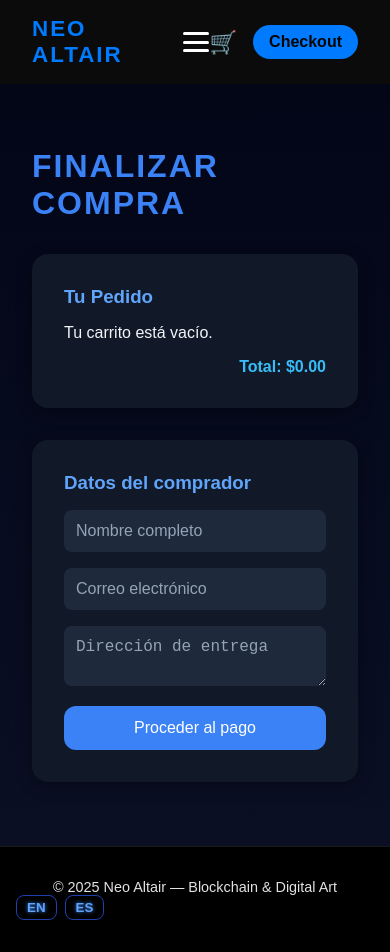
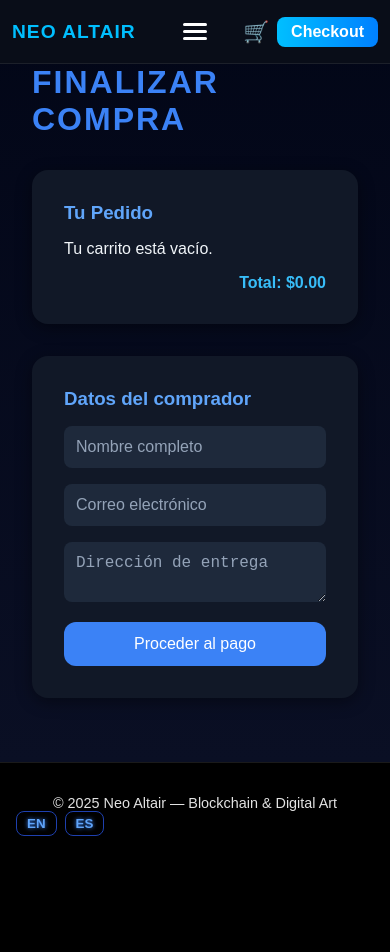
Before and after one commit to khevoc/web-alt-N, a React (Vite) app in the folder frontend/: page /checkout in a window 390 px wide. After the commit the page ends 868 px from the top, so only its background shows below. Built offline with nearby package versions, Linux system fonts and the light colour scheme.

Commit message:
navbar css

```diff
--- a/frontend/src/components/Navbar/Navbar.css
+++ b/frontend/src/components/Navbar/Navbar.css
@@ -1,111 +1,166 @@
+/* === Navbar general === */
 .navbar {
+  position: fixed;
+  top: 0;
+  left: 0;
+  width: 100%;
+  height: 64px;
   display: flex;
   align-items: center;
   justify-content: space-between;
-  padding: 1rem 2rem;
-  background: #0b0b0b;
-  color: white;
-  position: relative;
-  z-index: 100;
+  padding: 0 16px;
+  background: rgba(10, 15, 25, 0.9);
+  backdrop-filter: blur(10px);
+  border-bottom: 1px solid rgba(255, 255, 255, 0.08);
+  z-index: 1000;
 }
 
-.nav-links {
-  display: flex;
-  gap: 1.5rem;
+/* === Logo === */
+.logo {
+  flex: 1;
+}
+
+.logo-link {
+  color: #00bfff;
+  font-weight: 700;
+  font-size: 1.2rem;
+  text-decoration: none;
+  letter-spacing: 1px;
+  transition: color 0.3s ease;
+}
+
+.logo-link:hover {
+  color: #66d9ff;
+}
+
+/* === Botón hamburguesa === */
+.menu-toggle {
+  display: none;
+  flex-direction: column;
+  justify-content: center;
+  align-items: center;
+  gap: 4px;
+  background: transparent;
+  border: none;
+  cursor: pointer;
+  z-index: 1100;
+}
+
+.menu-toggle .bar {
+  width: 24px;
+  height: 3px;
+  background: #ffffff;
+  border-radius: 2px;
   transition: all 0.3s ease;
 }
 
-/* Botón hamburguesa oculto en escritorio */
-.menu-toggle {
-  display: none;
-  flex-direction: column;
-  justify-content: space-between;
-  width: 26px;
-  height: 20px;
-  background: none;
-  border: none;
-  cursor: pointer;
+/* === Enlaces del navbar === */
+.nav-links {
+  display: flex;
+  gap: 24px;
+  transition: all 0.3s ease;
+  margin-right: 2.5rem;
 }
 
-.menu-toggle .bar {
-  height: 3px;
-  width: 100%;
-  background-color: white;
-  border-radius: 5px;
+.nav-links a {
+  color: #e0e0e0;
+  text-decoration: none;
+  font-weight: 500;
+  transition: color 0.3s ease;
 }
 
-/* MODO MÓVIL */
+.nav-links a:hover,
+.nav-links a.active {
+  color: #00bfff;
+}
+
+/* === Acciones: carrito y botón Pay === */
+.nav-actions {
+  display: flex;
+  align-items: center;
+  gap: 12px;
+}
+
+.btn-cart {
+  font-size: 1.3rem;
+  text-decoration: none;
+  color: #fff;
+  transition: transform 0.2s ease;
+}
+
+.btn-cart:hover {
+  transform: scale(1.1);
+}
+
+.btn-primary {
+  background: linear-gradient(90deg, #00bfff, #0080ff);
+  border: none;
+  border-radius: 8px;
+  padding: 6px 14px;
+  color: white;
+  font-weight: 600;
+  text-decoration: none;
+  transition: background 0.3s ease;
+}
+
+.btn-primary:hover {
+  background: linear-gradient(90deg, #0080ff, #00bfff);
+}
+
+/* === Vista móvil === */
 @media (max-width: 768px) {
+  .navbar {
+    justify-content: center;
+    padding: 0 8px;
+  }
+
+  /* Logo fijo a la izquierda */
+  .logo {
+    position: absolute;
+    left: 12px;
+  }
+
+  /* Botón hamburguesa al centro */
   .menu-toggle {
     display: flex;
+    position: absolute;
+    left: 50%;
+    transform: translateX(-50%);
   }
 
+  /* Carrito y botón "Pay" fijos a la derecha */
+  .nav-actions {
+    position: absolute;
+    right: 12px;
+    display: flex;
+    gap: 8px;
+  }
+
+  /* Menú desplegable */
   .nav-links {
     position: absolute;
-    top: 70px;
-    right: 0;
-    background: rgba(10, 10, 10, 0.95);
+    top: 64px;
+    left: 0;
+    width: 100%;
     flex-direction: column;
-    align-items: flex-start;
-    padding: 1rem 2rem;
-    width: 200px;
-    height: auto;
-    gap: 1rem;
-    border-left: 1px solid rgba(255, 255, 255, 0.1);
+    align-items: center;
+    background: rgba(10, 15, 25, 0.95);
+    padding: 16px 0;
+    gap: 16px;
+    max-height: 0;
+    overflow: hidden;
     opacity: 0;
-    visibility: hidden;
-    transform: translateY(-10px);
+    transition: all 0.3s ease;
   }
 
   .nav-links.open {
+    max-height: 300px;
     opacity: 1;
-    visibility: visible;
-    transform: translateY(0);
-  }
-
-  .nav-actions {
-    display: none;
   }
 }
 
-.logo a {
-  font-weight: 700;
-  color: var(--primary);
-  font-size: 1.4rem;
-  letter-spacing: 2px;
+/* === Efecto de scroll (opcional) === */
+.navbar.scrolled {
+  background: rgba(10, 15, 25, 0.95);
+  box-shadow: 0 2px 10px rgba(0, 0, 0, 0.3);
 }
-
-.nav-links a {
-  color: var(--text);
-  font-weight: 500;
-  transition: color 0.3s;
-}
-
-.nav-links a:hover {
-  color: var(--accent);
-}
-
-.nav-actions {
-  display: flex;
-  align-items: center;
-  gap: 1rem;
-}
-
-.btn-cart {
-  font-size: 1.4rem;
-  color: var(--accent);
-  background: none;
-}
-
-.btn-primary {
-  background: var(--primary);
-  color: var(--dark);
-  padding: 0.5rem 1rem;
-  border-radius: 999px;
-  font-weight: 600;
-  transition: transform 0.2s;
-}
-
-.btn-primary:hover {
-  transform: scale(1.05);
-}
```
